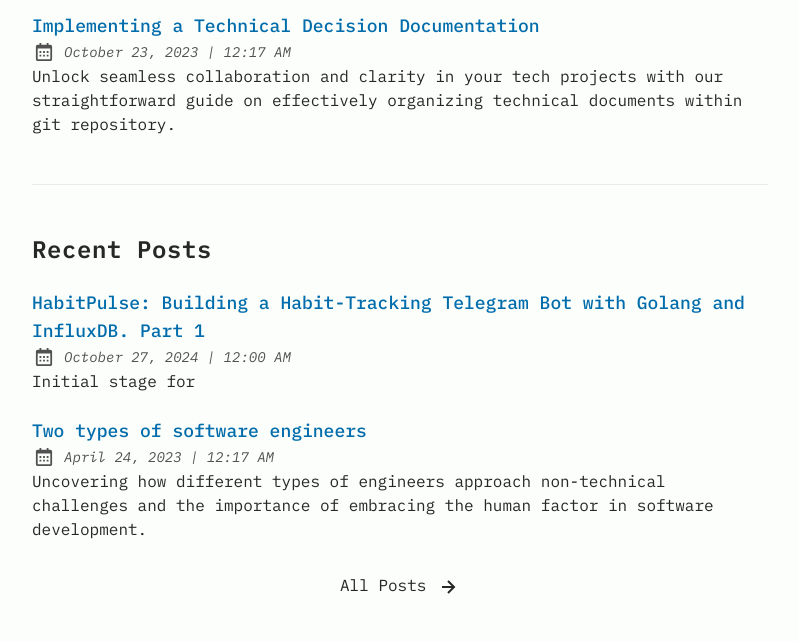
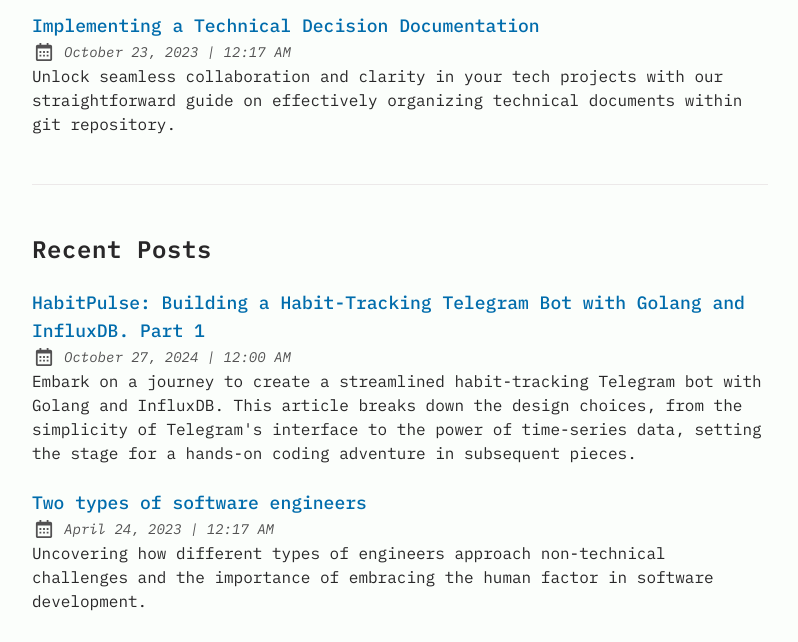
Before and after one commit to painhardcore/yur-blog, an Astro site: page / in a window 1280 px wide. Shown: the part 664-1306 px from the top of the page, without its empty margins (240-1038 px from the left). Built offline with nearby package versions, Linux system fonts and the light colour scheme; Astro itself is replaced by a stand-in of ours.

Commit message:
upd Description
Signed-off-by: Andrey Yurchenkov <painhardcore@gmail.com>

```diff
--- a/src/content/blog/HabitPulse-part1.md
+++ b/src/content/blog/HabitPulse-part1.md
@@ -13,7 +13,7 @@ tags:
   - telegram
   - habitpulse
   - part1
-description: Initial stage for
+description: Embark on a journey to create a streamlined habit-tracking Telegram bot with Golang and InfluxDB. This article breaks down the design choices, from the simplicity of Telegram's interface to the power of time-series data, setting the stage for a hands-on coding adventure in subsequent pieces.
 ---
 
 ## HabitPulse. Part 1
```
